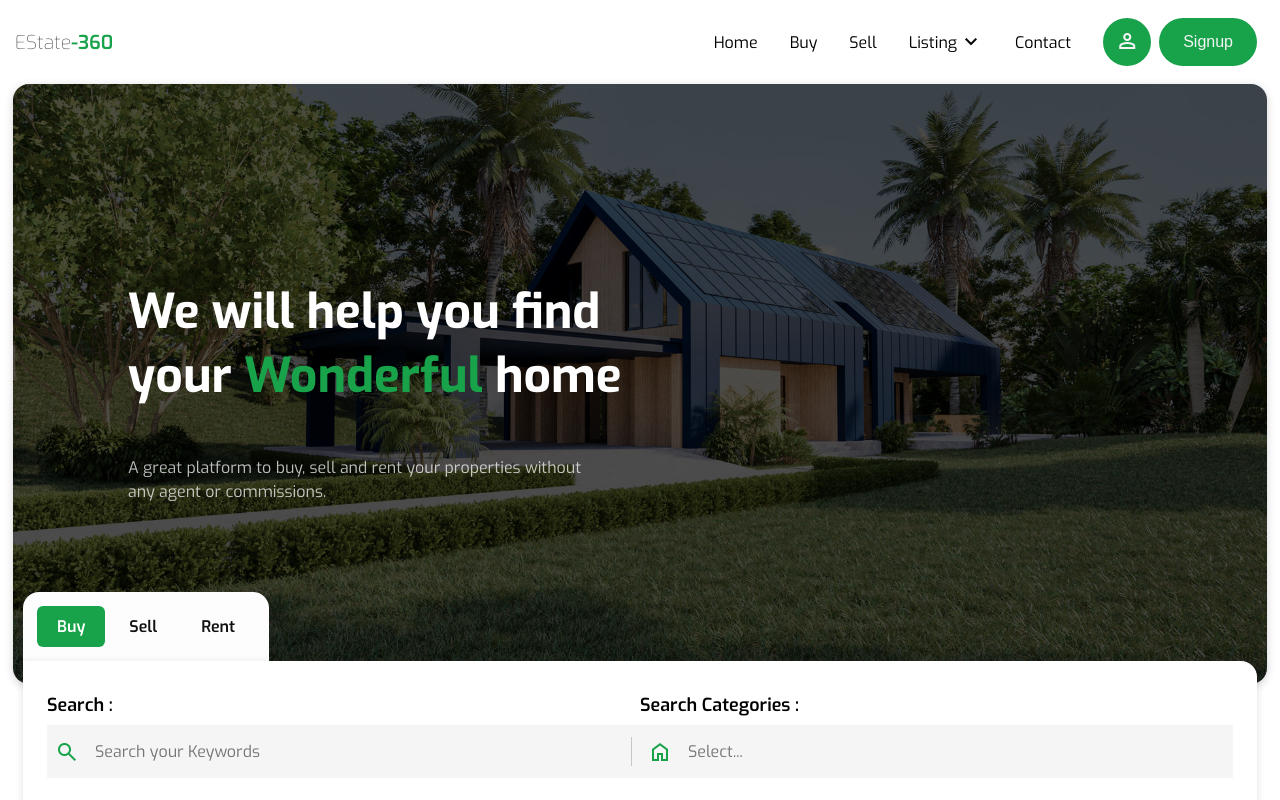
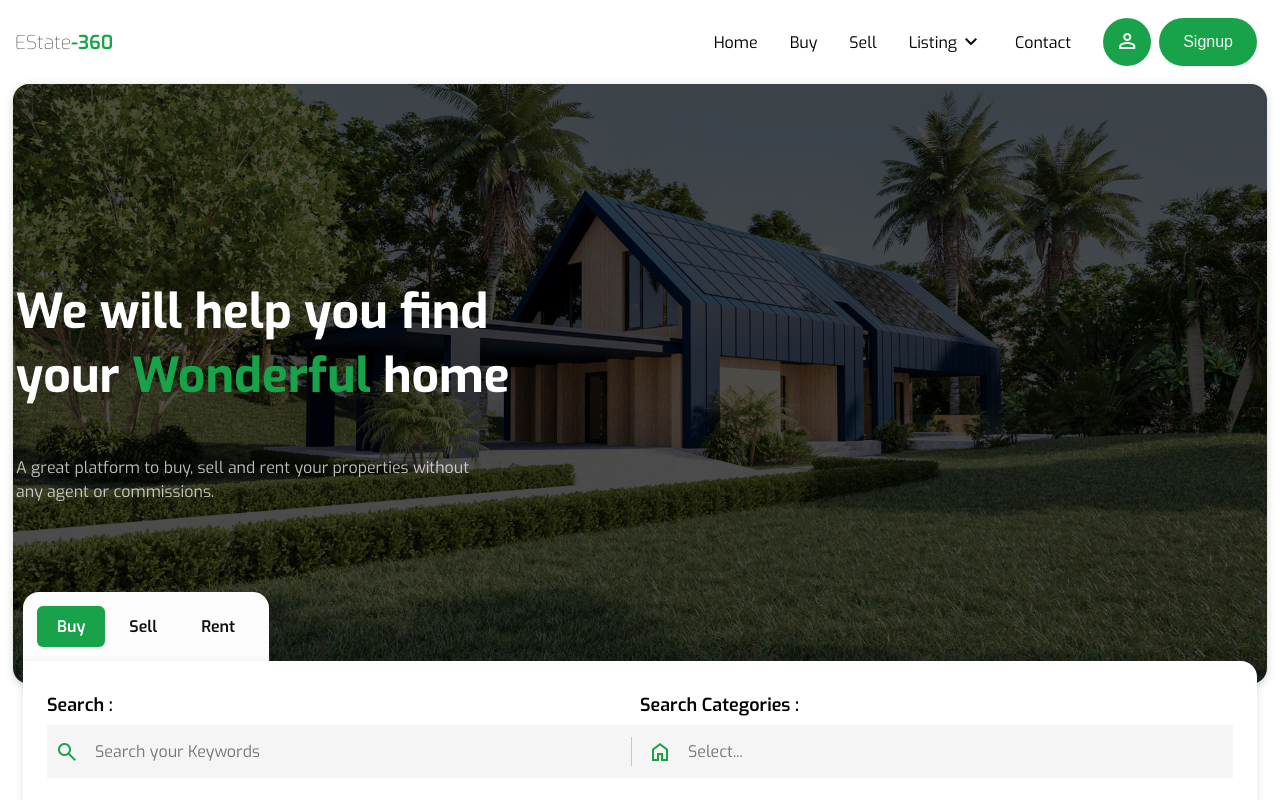
Before and after one commit to jashanpreet-singh-99/EState-360, an Angular app: page /home in a window 1280 px wide. Shown: the top 800 px of the page. Built offline with nearby package versions, Linux system fonts and the light colour scheme.

Commit message:
Added fix for text alignment in hero section

```diff
--- a/src/app/components/www/home-page/home-page.component.html
+++ b/src/app/components/www/home-page/home-page.component.html
@@ -1,6 +1,6 @@
 <div class="img-container">
     <img class="hero-image" src="/assets/hero-image.jpg">
-    <div class="text-container">
+    <div class="container text-container">
         <h1>
             We will help you find<br>your <span class="colored">Wonderful</span> home</h1>
         <p>A great platform to buy, sell and rent your properties without<br> any agent or commissions.</p>
--- a/src/app/components/www/home-page/home-page.component.scss
+++ b/src/app/components/www/home-page/home-page.component.scss
@@ -1,7 +1,6 @@
 @import '../../../../styles/_fonts.scss';
 @import '../../../../styles/_dimns.scss';
 @import '../../../../styles/_colors.scss';
-
 
 .img-container {
     height: 600px;
@@ -29,7 +28,7 @@
     .text-container {
         display: flex;
         flex-direction: column;
-        margin: 10%;
+        padding: 0 16px;
         z-index: 2;
 
         h1 {
@@ -56,6 +55,8 @@
         height: 500px;
 
         .text-container {
+            padding: 2px;
+            box-sizing: border-box;
             h1 {
                 text-align: center;
                 font-size: xx-large;
```
